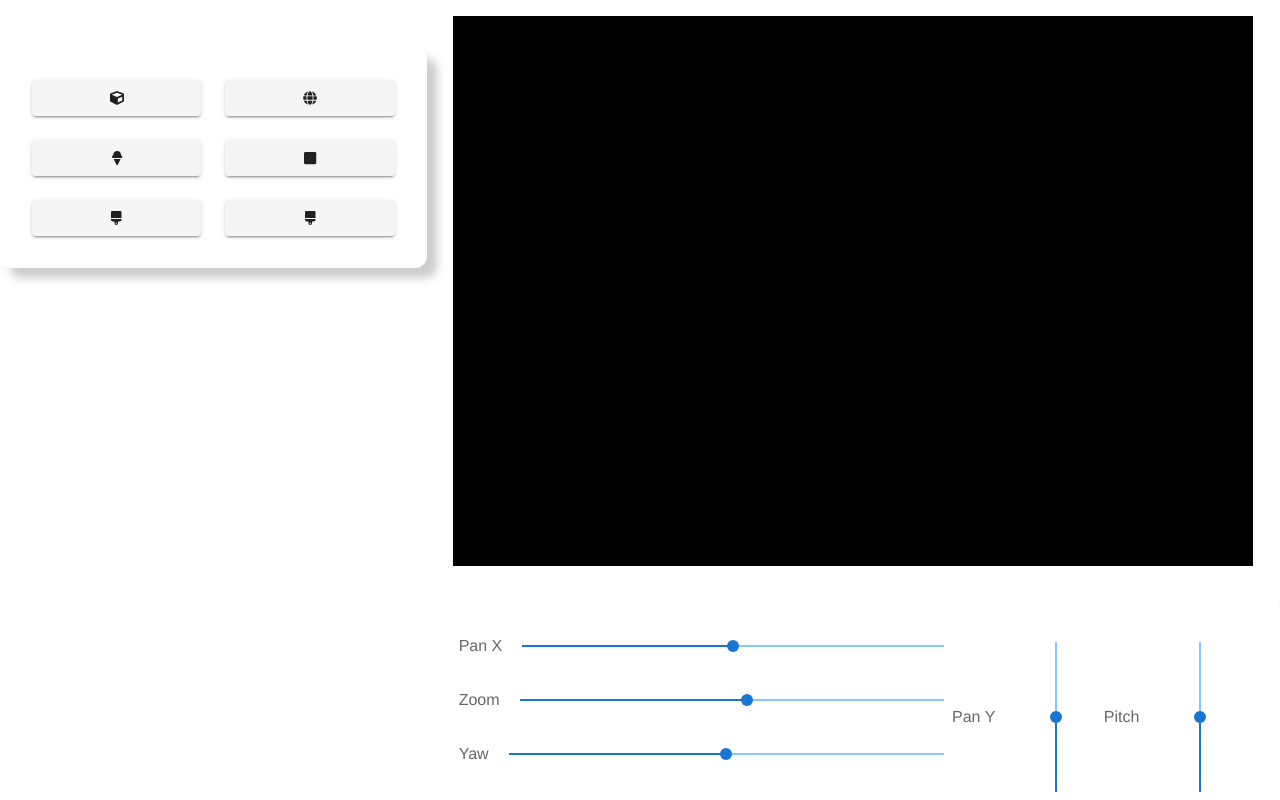
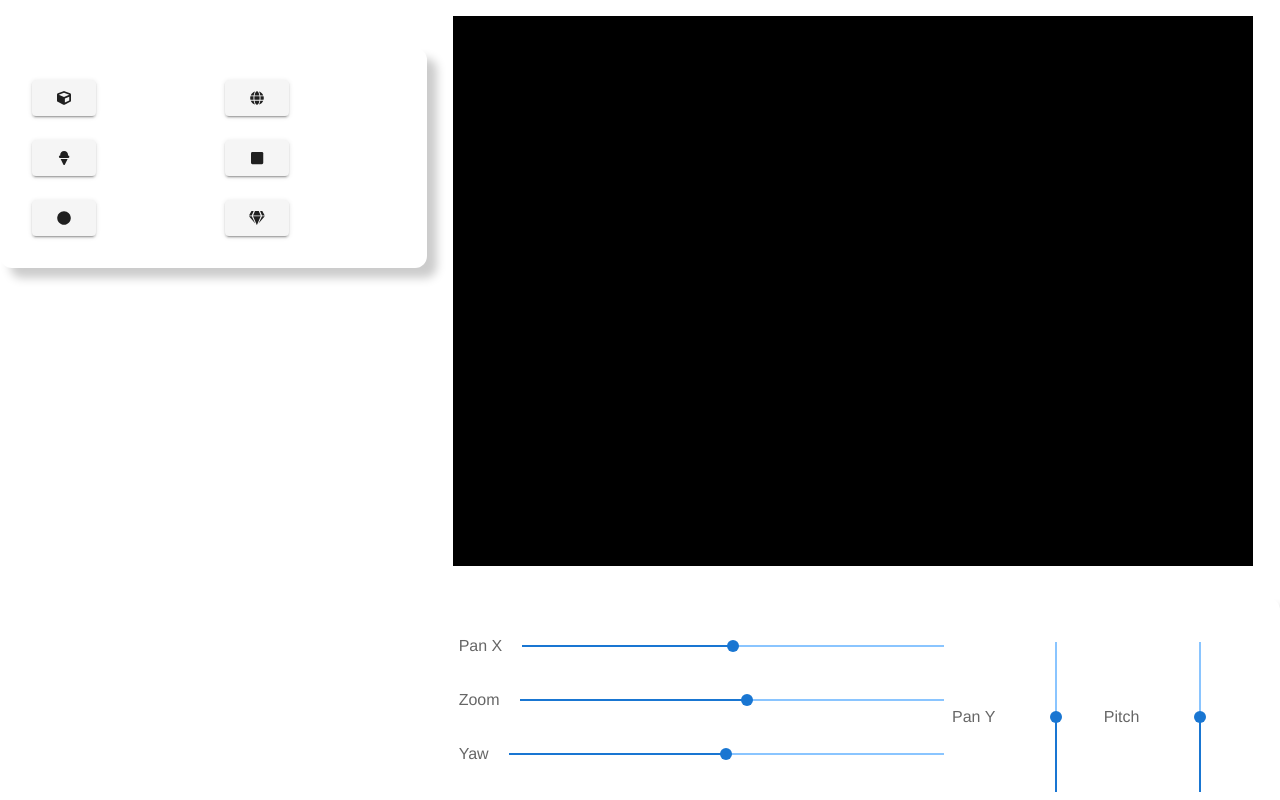
Before and after one commit to LuisPalominoTrevilla/gl-paint-3d, a Vue app: page / in a window 1280 px wide. Shown: the top 800 px of the page. Built offline with nearby package versions, Linux system fonts and the light colour scheme.

Commit message:
Adding all the buttons for geometries toolbox
Signed-off-by: Brian Reyes Gálvez <brianreyesg@gmail.com>

```diff
--- a/src/components/GeometryTool.vue
+++ b/src/components/GeometryTool.vue
@@ -1,7 +1,12 @@
 <template>
-  <v-btn class="toolBtn" v-on:click="draw">
-    <font-awesome-icon :icon="geometryIcon" />
-  </v-btn>
+  <v-tooltip bottom>
+    <template v-slot:activator="{ on }">
+      <v-btn class="toolBtn" v-on:click="draw" v-on="on">
+        <font-awesome-icon :icon="geometryIcon" />
+      </v-btn>
+    </template>
+    <span>{{name}}</span>
+  </v-tooltip>
 </template>
 
 <script>
@@ -9,6 +14,10 @@ import Constants from '../constants';
 
 export default {
   props: {
+    name:{
+      type: String,
+      required: true,
+    },
     geometry: {
       type: Number,
       required: true
@@ -18,7 +27,7 @@ export default {
     geometryIcon() {
       const icon = Constants.geometryIcon[this.geometry];
       return icon ? icon : 'brush';
-    }
+    },
   },
   methods: {
     draw() {
--- a/src/components/GeometryToolbox.vue
+++ b/src/components/GeometryToolbox.vue
@@ -2,7 +2,7 @@
   <div class="toolbox card">
     <v-row>
       <v-col cols="6" v-for="geometry in geometries" :key="geometry">
-        <GeometryTool class="geometry" :geometry="geometry" @draw="draw" />
+        <GeometryTool class="geometry" :geometry="FigureIcon[geometry]" @draw="draw" :name="geometry"/>
       </v-col>
     </v-row>
   </div>
@@ -19,7 +19,8 @@ export default {
 
   data: function() {
     return {
-      geometries: Object.values(Constants.geometries)
+      geometries: Object.keys(Constants.geometries),
+      FigureIcon: Constants.geometries,
     };
   },
 
--- a/src/components/PaintCanvas.vue
+++ b/src/components/PaintCanvas.vue
@@ -108,6 +108,26 @@ export default {
 
           break;
         }
+
+        case Constants.geometries.cylinder:{
+          let geometry = new Three.CylinderGeometry( 0.5, 0.5, 2, 10 );
+          let material = new Three.MeshBasicMaterial();
+          let fig = new Three.Mesh( geometry, material );
+          fig.position.set(0.,0.,0.);
+          this.mesh.push(fig);
+          this.scene.add(fig);
+          break;
+        }
+
+        case Constants.geometries.icosahedron:{
+          let geometry = new Three.IcosahedronGeometry(0.4,0.);
+          let material = new Three.MeshBasicMaterial();
+          let fig = new Three.Mesh(geometry,material);
+          fig.position.set(0.4,0.,0.);
+          this.mesh.push(fig);
+          this.scene.add(fig);
+          break;
+        }
         default:
           console.log('Hello from ' + geometry);
           break;
--- a/src/constants.js
+++ b/src/constants.js
@@ -4,13 +4,15 @@ module.exports = {
     sphere: 1,
     cone: 2,
     plane: 3,
-    icosahedron: 4,
-    dodecahedron: 5
+    cylinder: 4,
+    icosahedron: 5
   },
   geometryIcon: {
     0: 'cube',
     1: 'globe',
     2: 'ice-cream',
-    3: 'square'
+    3: 'square',
+    4: 'circle',
+    5: 'gem',
   }
 };
--- a/src/plugins/fontawesome/index.js
+++ b/src/plugins/fontawesome/index.js
@@ -7,13 +7,17 @@ import {
   faGlobe,
   faSquare,
   faIceCream,
-  faBrush
+  faBrush,
+  faCircle,
+  faGem,
 } from '@fortawesome/free-solid-svg-icons';
+
 
 library.add(faCube);
 library.add(faGlobe);
 library.add(faIceCream);
 library.add(faSquare);
 library.add(faBrush);
-
+library.add(faCircle);
+library.add(faGem);
 Vue.component('font-awesome-icon', FontAwesomeIcon);
```
